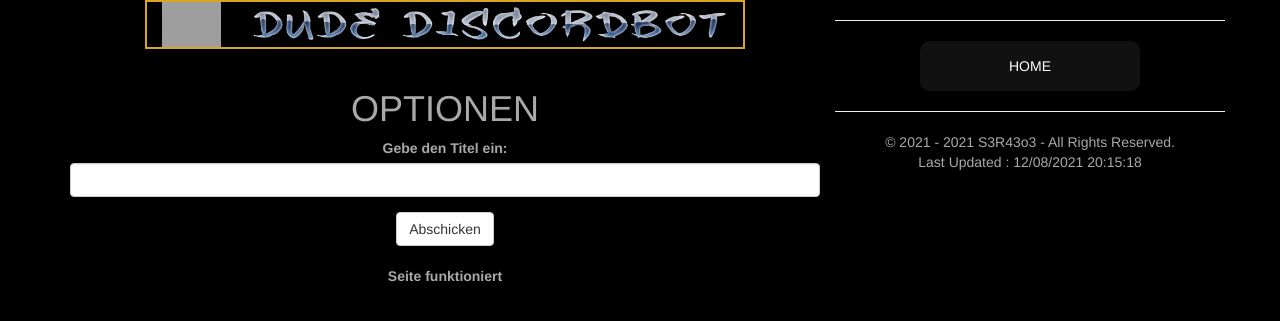
After one commit to sera619/PythonDiscordBot, a Flask app: page /debugging in a window 1280 px wide. The commit adds this page. Shown: the top 321 px of the page. Run offline with Flask 2, Linux system fonts and the light colour scheme; some libraries are stand-ins or nearby versions; grey boxes are pictures that could not be loaded.

Commit message:
debugging

```diff
--- a/keep_alive.py
+++ b/keep_alive.py
@@ -1,7 +1,7 @@
 from flask import Flask, render_template, url_for, redirect, request
 from flask_bootstrap import Bootstrap
 from flask_wtf import FlaskForm
-from wtforms import  SubmitField, FormField
+from wtforms import  SubmitField, FormField, validators, StringField
 from wtforms.validators import DataRequired
 from threading import Thread
 
@@ -18,9 +18,12 @@ Bootstrap(app)
 
 # -> name Form
 class NameForm(FlaskForm):
+    title = StringField('Gebe den Titel ein: ', validators=[DataRequired()])
     submit = SubmitField('Abschicken')
 
-
+class TextField(FlaskForm):
+    text = StringField('Text', validators=[DataRequired()])
+    submit = SubmitField('Abschicken')
 
 class InfoForm(FlaskForm):
     panel = FormField()
@@ -34,7 +37,9 @@ id_bot =""
 id_server =""
 bot_status =""
 bot_version =""
+count_member = ""
 
+text_title = ""
 
 @app.route('/', methods=('GET', 'POST'))
 def home():
@@ -53,7 +58,23 @@ def coms():
 
 @app.route('/options', methods=['POST','GET'])
 def options():
-    return render_template('options.html')
+    return render_template('options.html', )
+
+titles = ['title1', 'title2', 'title3']
+
+@app.route('/debugging', methods=['POST', 'GET'])
+def debug():
+    form = NameForm()
+    title = "OPTIONEN"
+    message = "Seite funktioniert"
+    # get text from input
+    if form.validate_on_submit():
+        title_text = form.title.data
+        text_title = title_text
+        return render_template('debugging.html', form = form, title=title, message = text_title)
+    return render_template('debugging.html', form =form, title= title, message = message)
+
+
 
 def run():
     app.run(host='0.0.0.0', port=8080)
--- a/pyproject.toml
+++ b/pyproject.toml
@@ -13,6 +13,7 @@ ffmpeg = "^1.4"
 Flask-Bootstrap = "^3.3.7"
 Flask-WTF = "^1.0.0"
 WTForms = "^3.0.0"
+validators = "^0.18.2"
 
 [tool.poetry.dev-dependencies]
 
--- /dev/null
+++ b/templates/debugging.html
@@ -0,0 +1,138 @@
+{% extends 'bootstrap/base.html' %}
+{% import "bootstrap/wtf.html" as wtf %}
+
+<!-- START STYLES -->
+{% block styles %}
+{{ super() }}
+    <style>
+        html{display: inline-block;}
+        body{
+            width: 100%
+            height: 100%
+            display: block;
+            align-items: center;
+            justify-content: center;
+            background-color: black;
+            color: darkgrey;
+        }
+        .image{
+            width:80%;
+            margin:auto;
+        }
+
+        #pydis{
+            width: 10%;
+        }
+        .brand{
+            display: flex;
+            margin: auto;
+            padding: 10;
+            justify-content: space-between;
+            border: 2px solid goldenrod!important;
+            width: 80%;
+        }
+        .glow-on-hover {
+            width: 220px;
+            height: 50px;
+            border: none;
+            outline: none;
+            color: #fff;
+            background: #111;
+            cursor: pointer;
+            position: relative;
+            z-index: 0;
+            border-radius: 10px;
+        }
+        .glow-on-hover:before {
+            content: '';
+            background: linear-gradient(45deg, #ff0000, #ff7300, #fffb00, #48ff00, #00ffd5, #002bff, #7a00ff, #ff00c8, #ff0000);
+            position: absolute;
+            top: -2px;
+            left:-2px;
+            background-size: 400%;
+            z-index: -1;
+            filter: blur(5px);
+            width: calc(100% + 4px);
+            height: calc(100% + 4px);
+            animation: glowing 20s linear infinite;
+            opacity: 0;
+            transition: opacity .3s ease-in-out;
+            border-radius: 10px;
+        }
+        .glow-on-hover:active {
+            color: #000
+        }
+        .glow-on-hover:active:after {
+            background: transparent;
+        }
+        .glow-on-hover:hover:before {
+            opacity: 1;
+        }
+        .glow-on-hover:after {
+            z-index: -1;
+            content: '';
+            position: absolute;
+            width: 100%;
+            height: 100%;
+            background: #111;
+            left: 0;
+            top: 0;
+            border-radius: 10px;
+        }
+        @keyframes glowing {
+            0% { background-position: 0 0; }
+            50% { background-position: 400% 0; }
+            100% { background-position: 0 0; }
+        }
+    </style>
+{% endblock %}
+<!-- END STYLES -->
+
+<!-- START TITLE -->
+{% block title %}
+OPTIONS
+{% endblock %}
+<!-- END TITLE -->
+
+<!-- START CONTTENT -->
+{% block content %}
+
+<div class="container">
+    <center>
+        <div class="row">
+            <div class="col-md-10 col-lg-8 mx-lg-auto mx-md-auto">
+                <div class="brand">
+                    <img id="pydis" class="image"  src="{{ url_for('static', filename='img/bot_logo.jpeg') }}">
+                    <img class="image" src="{{ url_for('static', filename='img/logo_text.png') }}">
+                </div>
+                <br />
+                <h1 class="pt-5 pb-2">{{ title }}</h1>
+                <!--
+                <p class="lead">Gebe hier einen Text ein</p>
+                -->
+                {{ wtf.quick_form(form) }}
+                <br />
+                <p class="pt-5"><strong>{{ message }}</strong></p>
+
+
+            </div>
+            <hr>
+            <a href="/"><button class="glow-on-hover">HOME</button></a>
+            <hr>
+            <div class="copyright">
+                <script>
+                    document.write('&copy;' );
+                    document.write(' 2021 - ');
+                    document.write(new Date().getFullYear());
+                    document.write(' S3R43o3 - All Rights Reserved.');
+                    document.write('<br/>Last Updated : ');
+                    document.write(document.lastModified);
+                </script>
+            </div>
+
+        </div>
+    </center>
+</div>
+
+{% endblock %}
+<!-- END CONTENT-->
--- a/templates/index.html
+++ b/templates/index.html
@@ -21,9 +21,10 @@
     <center>
     <div class="container">
         <h1>{{ bot_version }}</h1>
+        <hr>
         <a href="/stats"><button class="glow-on-hover" type="button">STATUS</button></a>
+        <a href="/debugging"><button class="glow-on-hover" type="button">DEBBUGING</button></a>
         <!--
-        <a href="/commands"><button class="glow-on-hover" type="button">BEFEHLE</button></a>
         <a href="/ "><button class glow-on-hover type="button" type="button">OPTIONEN</button></a>
         -->
         <a href="https://github.com/sera619/PythonDiscordBot" target="_blank"><button class="glow-on-hover" type="button">HILFE</button></a>
--- a/templates/stats.html
+++ b/templates/stats.html
@@ -5,7 +5,7 @@
     <meta name="viewport" content="width=device-width, initial-scale=1">
     <title>DUDE | STATS</title>
     <link rel="stylesheet" href="{{ url_for('static', filename='style.css') }}">
-    <link rel="javascript" src="{{ url_for('static', filename='script.js') }}">
+    <link rel="javascript" src="{{ url_for('static', filename='js/script.js') }}">
 </head>
 
 
--- a/templates/test.html
+++ b/templates/test.html
@@ -5,7 +5,7 @@
     <meta name="viewport" content="width=device-width, initial-scale=1">
     <title>DUDE | COMMANDS</title>
     <link rel="stylesheet" href="{{ url_for('static', filename='style.css') }}">
-    <link rel="javascript" src="{{ url_for('static', filename='script.js') }}">
+    <link rel="javascript" src="{{ url_for('static', filename='js/script.js') }}">
 </head>
 
 
```
Also changed, not shown: main.py (+41 -18 lines), static/js/script.js (deleted, +0 -9 lines), templates/options.html (+6 -35 lines), 1 other file.
